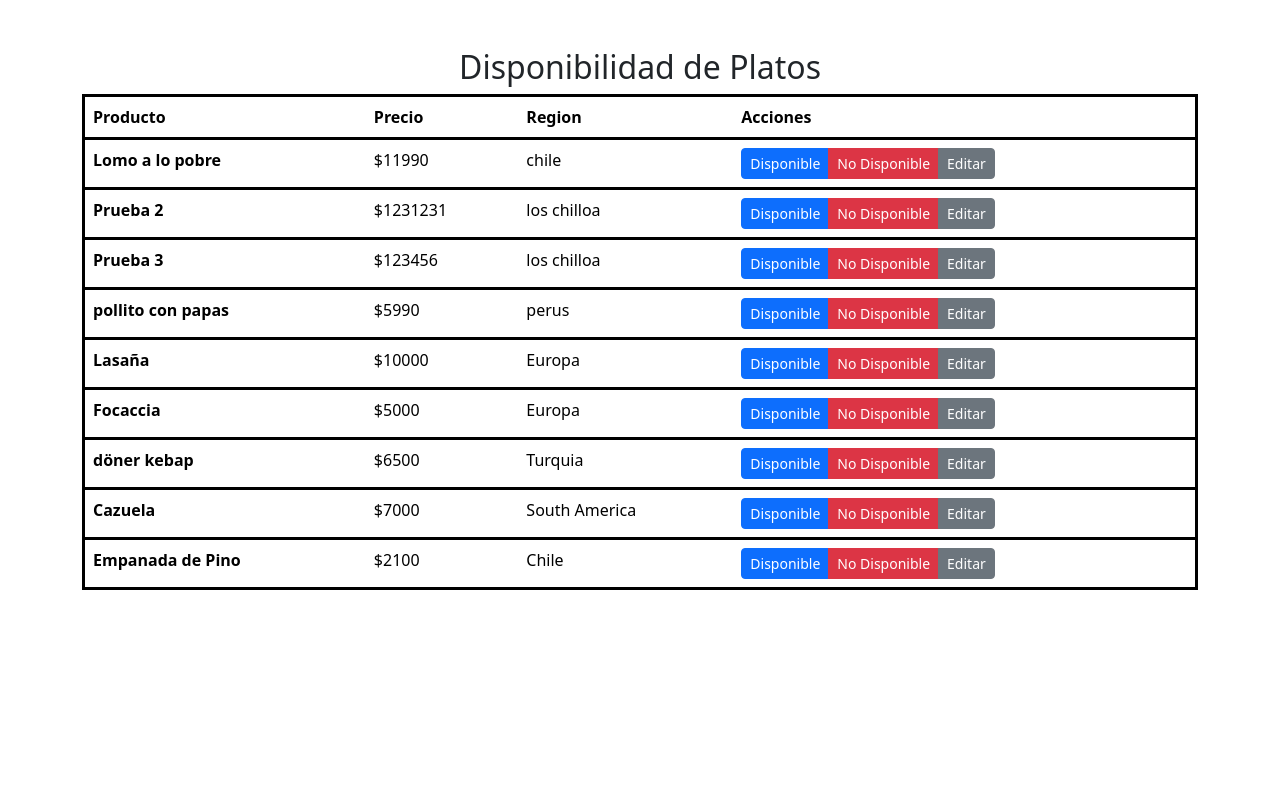
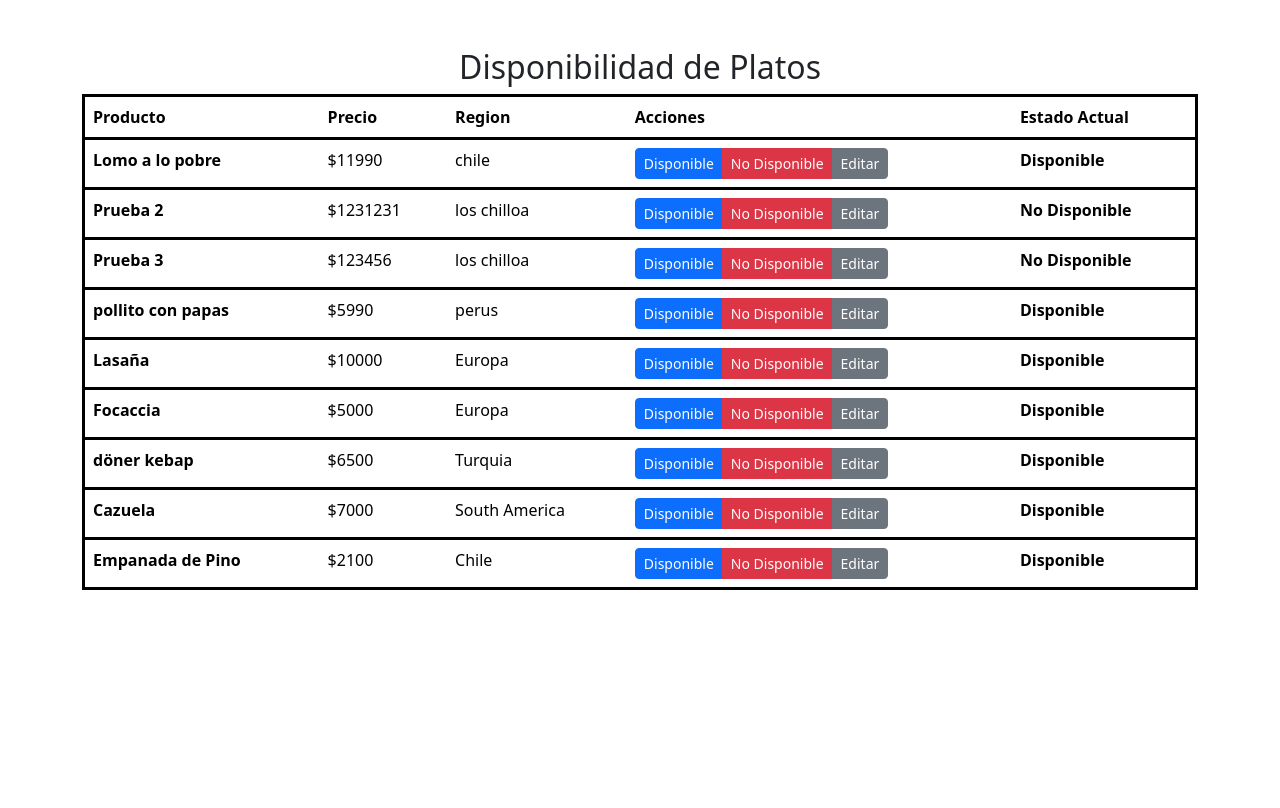
Before and after one commit to CloudxNess/Portafolio-de-titulo, a Django app: page /menuadmin in a window 1280 px wide. Shown: the part 91-899 px from the top of the page. Run offline with Django 4.2, Linux system fonts and the light colour scheme; data comes from the database, SQL or seed files in the repository; both versions use the stored data as it was after the commit; some libraries are stand-ins or nearby versions.

Commit message:
Update MenuAdmin
Se Agrega Estado Actual a Disponiblidad de Platos de MenuAdmin y se cambia la Ubicacion del Template AgregarPlato, ya que es el cocinero quien  agrega el Plato para la confirmacion del ADMINISTRADOR

```diff
--- a/WebGastronomicaApp/appweb/templates/mantenedor/admin/menuadmin.html
+++ b/WebGastronomicaApp/appweb/templates/mantenedor/admin/menuadmin.html
@@ -16,6 +16,7 @@
                 <th scope="col"><b>Precio</b></th>
                 <th scope="col"><b>Region</b></th>
                 <th scope="col"><b>Acciones</b></th>
+                <th scope="col"><b>Estado Actual</b></th>
             </tr>
         </thead>
         <tbody>
@@ -30,6 +31,12 @@
                         <a href="{% url 'desactivaplato' m.Nombre %}" class="btn btn-danger btn-sm">No Disponible</a>
                         <a href="{% url 'modificarmenu' m.Nombre %}" class="btn btn-secondary btn-sm">Editar</a>
                     </div>
+                {% if m.Disponibilidad == False %}
+                   <td><b>No Disponible</b></td>
+                {% else %}
+                    <td><b>Disponible</b></td>
+
+                {% endif %}
                 </td>
             </tr>
             {% endfor %}
--- a/WebGastronomicaApp/appweb/views.py
+++ b/WebGastronomicaApp/appweb/views.py
@@ -74,7 +74,7 @@ def agregarplato(request):
                 data["form_agregarplato"] = formulario
 
 
-    return render(request, "mantenedor/garzon/agregarplato.html", data )
+    return render(request, "mantenedor/cocinero/agregarplato.html", data )
 
 
 @login_required(login_url="/accounts/login")
```
Also changed, not shown: WebGastronomicaApp/Archivos/Platos/Empanada.jpg (added), WebGastronomicaApp/appweb/templates/mantenedor/cocinero/agregarplato.html (renamed from WebGastronomicaApp/appweb/templates/mantenedor/garzon/agregarplato.html), WebGastronomicaApp/db.sqlite3.
